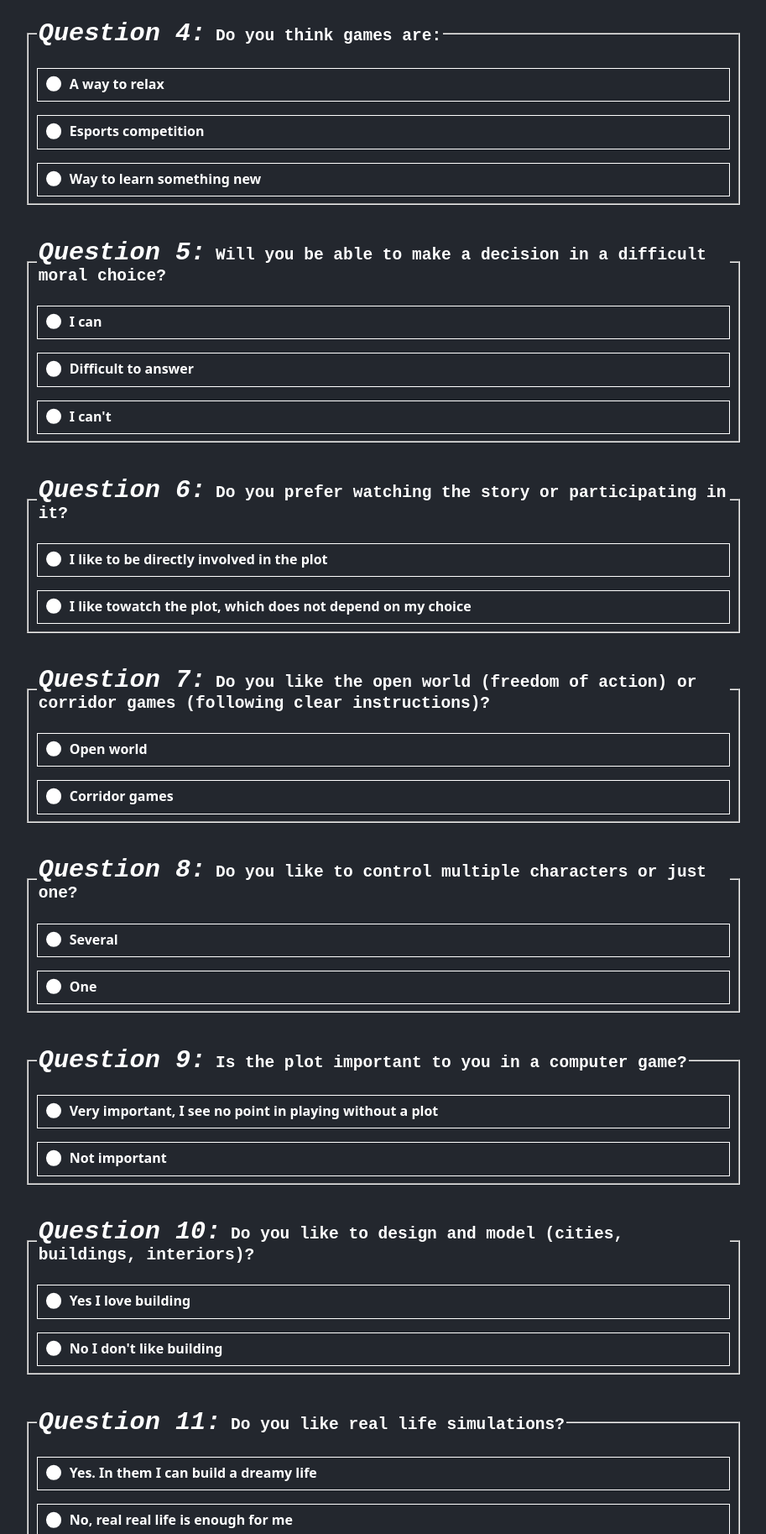
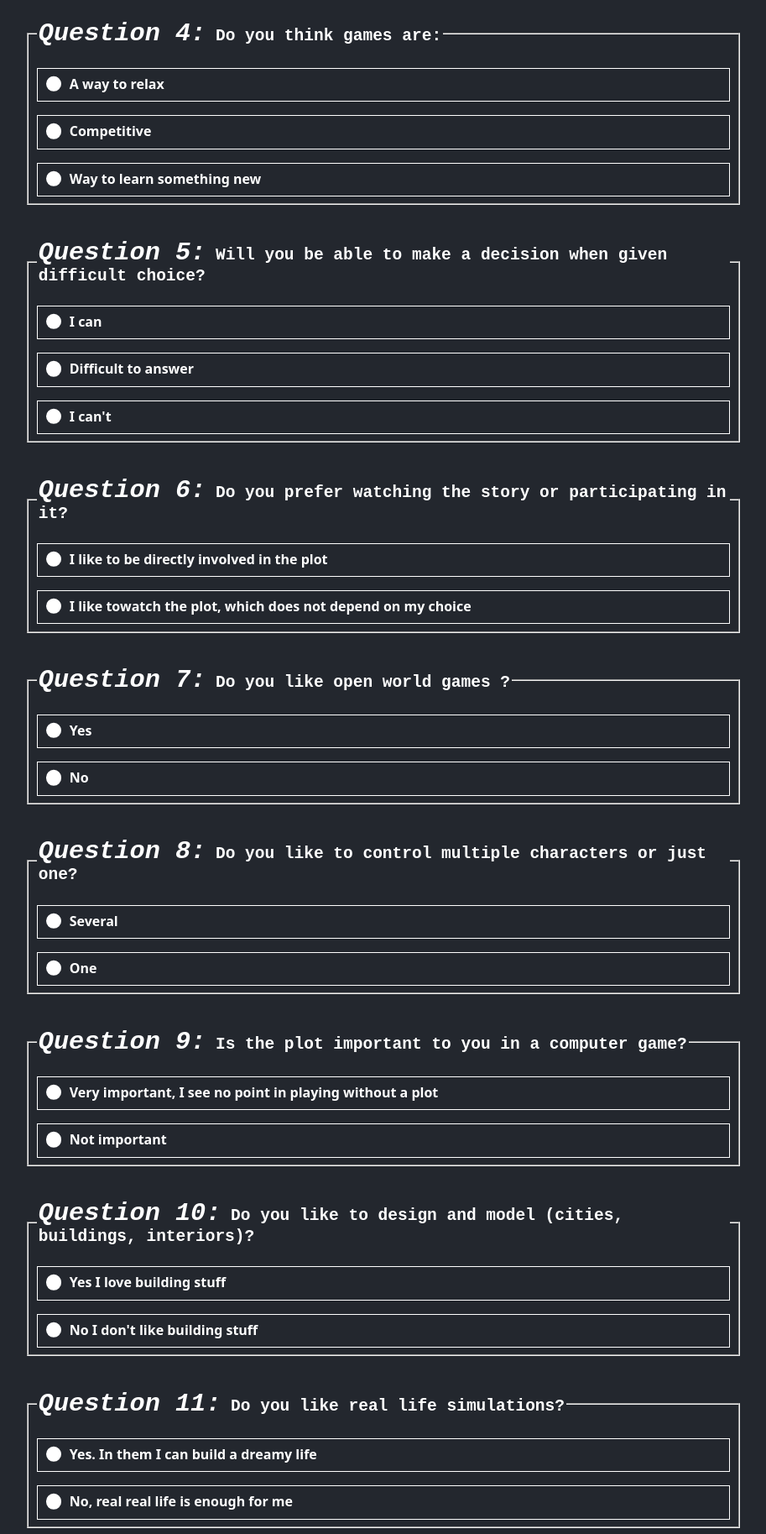
Before and after one commit to azizbna/which-game-is--right-for-you, a plain HTML site: page index.html in a window 1280 px wide. Shown: the part 925-2752 px from the top of the page at 84% size, without its empty margins (183-1096 px from the left). Drawn offline with Linux system fonts and the light colour scheme.

Commit message:
Fixed grammar mistakes

```diff
--- a/index.html
+++ b/index.html
@@ -3,7 +3,7 @@
 
 <head>
     <meta charset="UTF-8">
-    <title>Egor project</title>
+    <title>Quiz</title>
     <link rel="stylesheet" href="style.css">
     <script src="index.js"></script>
 </head>
@@ -64,7 +64,7 @@
             <div class="answers">
                 <label class="form-control" for="a41"><input type="radio" name="q4" id="a41" value="5,SIMS,CIV,MC"> A way to relax</label>
                 <!--+5 Sims, civ,MC-->
-                <label class="form-control" for="a42"><input type="radio" name="q4" id="a42" value="5,CSGO"> Esports competition</label>
+                <label class="form-control" for="a42"><input type="radio" name="q4" id="a42" value="5,CSGO"> Competitive</label>
                 <!--+5 Siege-->
                 <label class="form-control" for="a43"><input type="radio" name="q4" id="a43" value="5,DET"> Way to learn something new</label>
                 <!--+5 Det-->
@@ -73,7 +73,7 @@
 
         <fieldset class="question">
             <legend>
-                <h3><b>Question 5:</b> Will you be able to make a decision in a difficult moral choice?</h3>
+                <h3><b>Question 5:</b> Will you be able to make a decision when given difficult choice?</h3>
             </legend>
             <div class="answers">
                 <label class="form-control" for="a51"><input type="radio" name="q5" id="a51" value="5,DET,CSGO"> I can</label>
@@ -99,33 +99,27 @@
 
         <fieldset class="question">
             <legend>
-                <h3><b>Question 7:</b> Do you like the open world (freedom of action) or corridor games (following clear instructions)?</h3>
+                <h3><b>Question 7:</b> Do you like open world games ?</h3>
             </legend>
             <div class="answers">
-                <label class="form-control" for="a71"><input type="radio" name="q7" id="a71" value="5,SIMS,MC,CIV,CSGO"> Open world</label>
+                <label class="form-control" for="a71"><input type="radio" name="q7" id="a71" value="5,SIMS,MC,CIV"> Yes</label>
                 <!--+5 All expt Det-->
-                <label class="form-control" for="a72"><input type="radio" name="q7" id="a72" value="5,DET"> Corridor games</label>
-                <!--+5 Det-->
+                <label class="form-control" for="a72"><input type="radio" name="q7" id="a72" value="5,DET,CSGO"> No</label>
+                <!--+5 Det CSGO-->
             </div>
         </fieldset>
-        <!--
-            1. Detroit (interactive cinema)
-            2. MINECRAFT (creativity)
-            3. CIVILIZATION VI (strategy)
-            4. RAINBOW SIX SIEGE (team tactics)
-            5.SIMS 4(life simulator)
-        -->
+
         <fieldset class="question">
             <legend>
                 <h3><b>Question 8:</b> Do you like to control multiple characters or just one?</h3>
             </legend>
             <div class="answers">
                 <label class="form-control" for="a81"><input type="radio" name="q8" id="a81"
-                        value="5,DET,CSGO,CIV,SIMS"> Several</label>
-                <!--+5 Det CSGO Civ Sims-->
-                <label class="form-control" for="a82"><input type="radio" name="q8" id="a82" value="5,MC,SIMS">
+                        value="5,DET,CIV,SIMS"> Several</label>
+                <!--+5 Det SIMS Civ -->
+                <label class="form-control" for="a82"><input type="radio" name="q8" id="a82" value="5,MC,CSGO">
                     One</label>
-                <!--+5 MC Sims-->
+                <!--+5 MC CSGO-->
             </div>
         </fieldset>
 
@@ -146,9 +140,9 @@
                 <h3><b>Question 10:</b> Do you like to design and model (cities, buildings, interiors)?</h3>
             </legend>
             <div class="answers">
-                <label class="form-control" for="a101"><input type="radio" name="q10" id="a101" value="5,CIV,MC,SIMS">Yes I love building</label>
+                <label class="form-control" for="a101"><input type="radio" name="q10" id="a101" value="5,CIV,MC,SIMS">Yes I love building stuff</label>
                 <!--+5 Civ,MC,Sims-->
-                <label class="form-control" for="a102"><input type="radio" name="q10" id="a102" value="5,DET,CSGO"> No I don't like building</label>
+                <label class="form-control" for="a102"><input type="radio" name="q10" id="a102" value="5,DET,CSGO"> No I don't like building stuff</label>
                 <!--+5 Det CSGO6-->
             </div>
         </fieldset>
```
